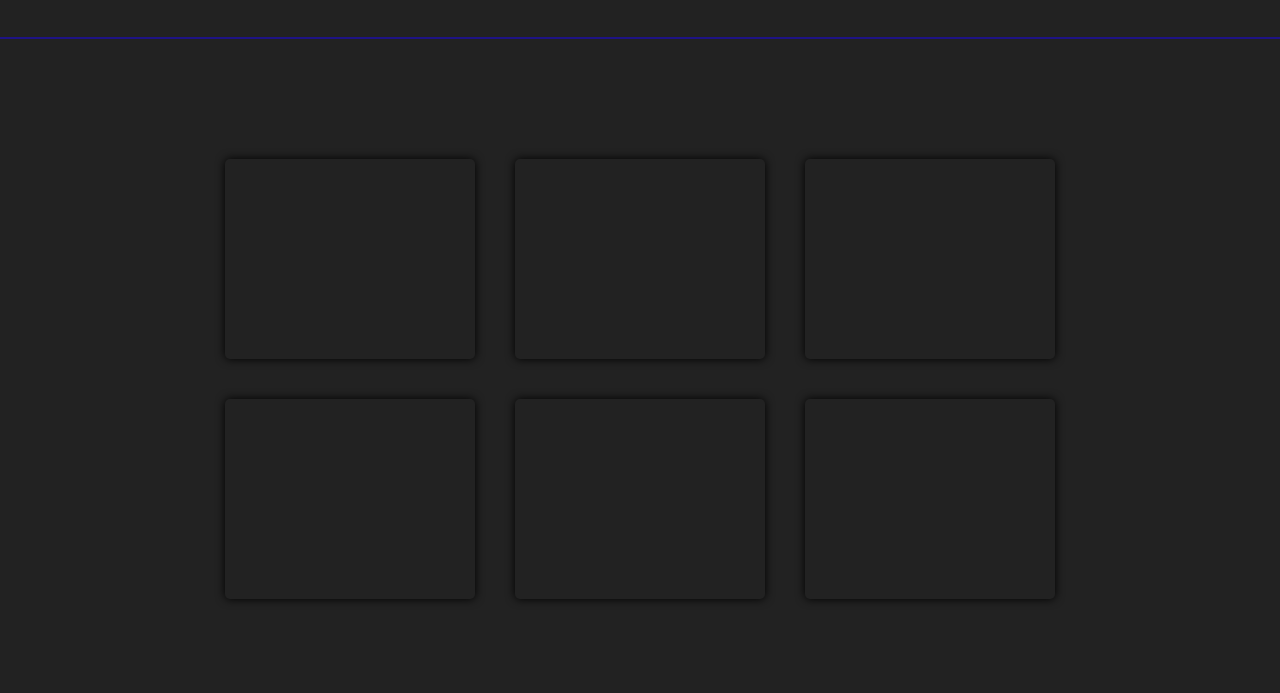
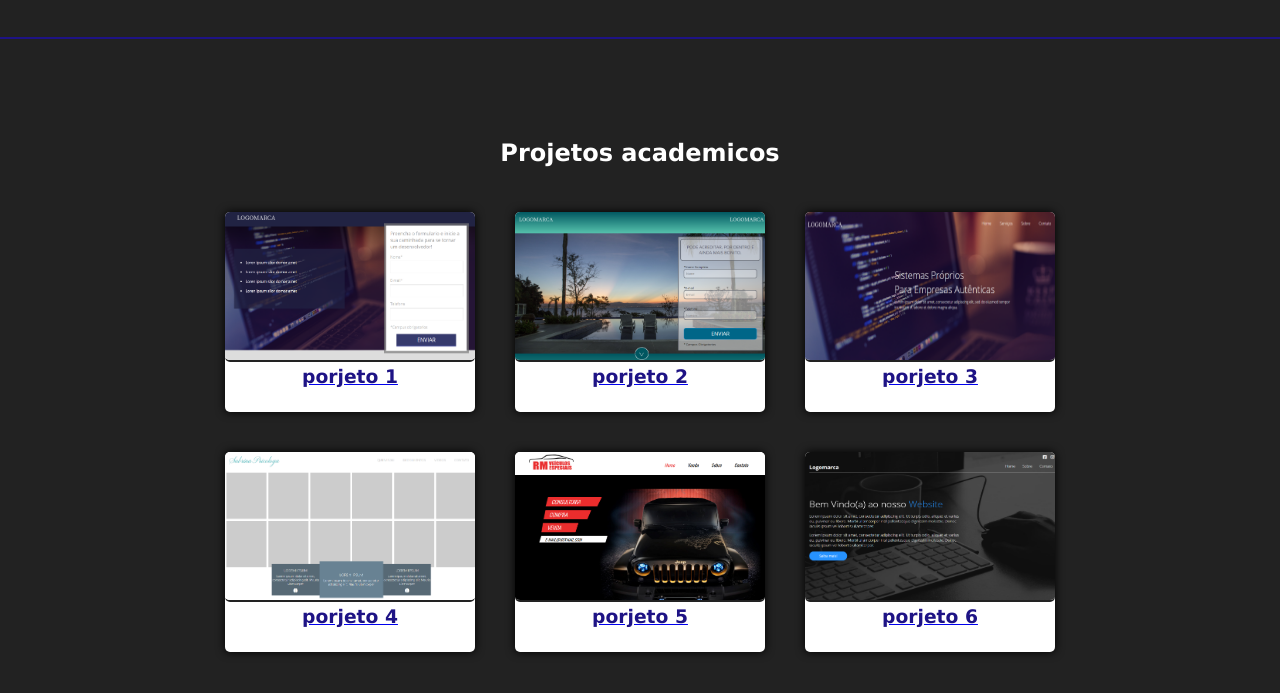
Before and after one commit to JoaoMoraess/Portifolio, a plain HTML site: page index.html in a window 1280 px wide. Shown: the part 83-776 px from the top of the page. Drawn offline with Linux system fonts and the light colour scheme.

Commit message:
templates

```diff
--- a/index.html
+++ b/index.html
@@ -3,7 +3,7 @@
 <head>
     <meta charset="UTF-8">
     <meta name="viewport" content="width=device-width, initial-scale=1.0">
-    <title>Portifolio</title>
+    <title>Templates</title>
 </head>
 <style>
     *{
@@ -34,6 +34,12 @@
         max-width: 1000px;
         min-height: 100%;
         display: flex;
+        flex-direction: column;
+        text-align: center;
+    }
+    main h2{
+        color: white;
+        margin-bottom: 25px;
     }
     section{
         display: flex;
@@ -48,10 +54,22 @@
         height: 200px;
         margin: 20px 20px;
         border-radius: 5px;
+        background-color: #fff;
+        text-align: center;
     }
     .wrapper:hover{
         transition: all ease .5s;
         transform: scale(1.1);
+    }
+    .wrapper img {
+        width: 100%;
+        border-radius: 5px;
+        border-bottom: 2px solid #222;
+        height: 150px;
+    }
+    .wrapper h3{
+        color: #1e1385;
+        text-decoration: none;
     }
 </style>
 <body>
@@ -59,24 +77,31 @@
         <h1>Portifólio HoverSites</h1>
     </header>
     <main>
+        <h2>Projetos academicos</h2>
         <section>
             <a class="wrapper" href="./Projetos/Projeto_01">
-                <img src="" alt="">
+                <img src="images/projeto1.png" alt="">
+                <h3>porjeto 1</h3>
             </div>
             <a class="wrapper" href="./Projetos/Projeto_02">
-                <img src="" alt="">
+                <img src="images/projeto2.png" alt="">
+                <h3>porjeto 2</h3>
             </div>
             <a class="wrapper" href="./Projetos/Projeto_03">
-                <img src="" alt="">
+                <img src="images/projeto3.png" alt="">
+                <h3>porjeto 3</h3>
             </div>
             <a class="wrapper" href="./Projetos/Projeto_04">
-                <img src="" alt="">
+                <img src="images/projeto4.png" alt="">
+                <h3>porjeto 4</h3>
             </div>
             <a class="wrapper" href="./Projetos/Projeto_05">
-                <img src="" alt="">
+                <img src="images/projeto5.png" alt="">
+                <h3>porjeto 5</h3>
             </a>
             <a class="wrapper" href="./Projetos/Projeto_06">
-                <img src="" alt="">
+                <img src="images/projeto6.png" alt="">
+                <h3>porjeto 6</h3>
             </a>
         </section>
     </main>
```
Also changed, not shown: images/projeto1.png (added), images/projeto2.png (added), images/projeto3.png (added), images/projeto4.png (added), images/projeto5.png (added), images/projeto6.png (added).
